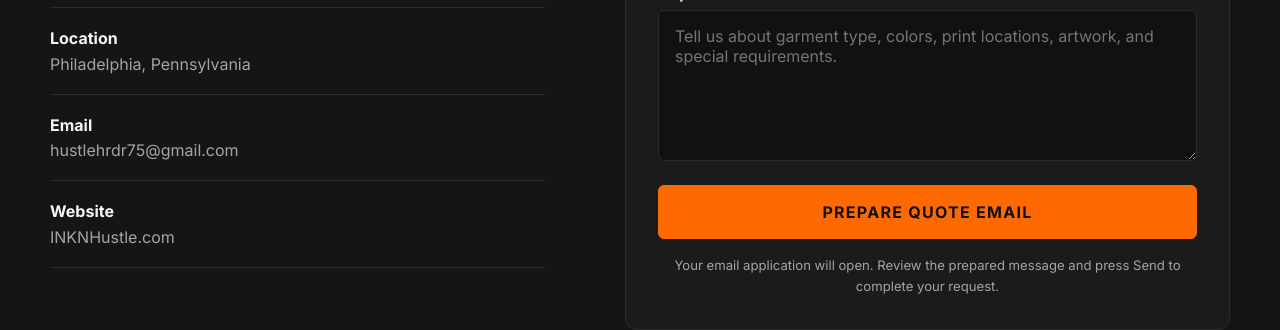
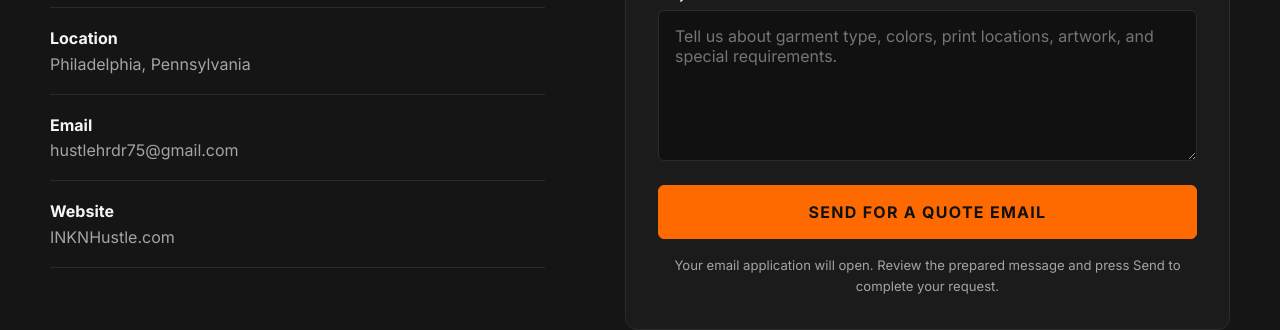
Before and after one commit to CharlieBrown3rd/inknhustle-os, a React (Vite) app: page / in a window 1280 px wide. Shown: the part 3223-3553 px from the top of the page. Built offline with nearby package versions, Linux system fonts and the light colour scheme.

Commit message:
Describe the update clearly

```diff
--- a/src/sections/Contact/Contact.jsx
+++ b/src/sections/Contact/Contact.jsx
@@ -207,7 +207,7 @@ ${formData.message}
           </div>
 
           <button className="contact-form__button" type="submit">
-            Prepare Quote Email
+            Send For A Quote Email
           </button>
 
           <p className="contact-form__notice">
```
